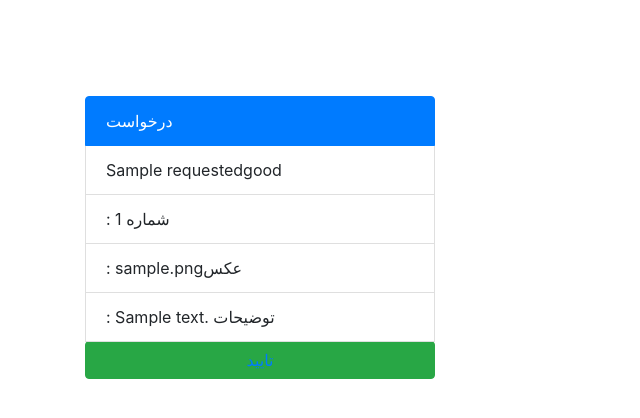
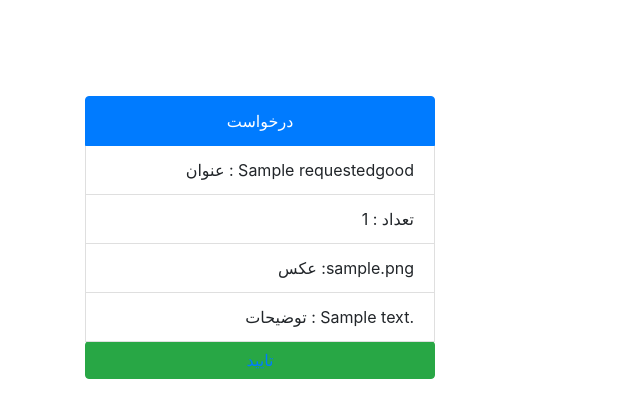
Before and after one commit to CarenZarin/DallalKosh, a Django app: template DallalKosh/app/templates/requestedgoodlist.html in a window 1280 px wide. Shown: the top 418 px of the page, without its empty margins (0-640 px from the left). Run offline with Django 3.2, Linux system fonts and the light colour scheme; the template is opened without the code that fills it: values that come from a table or form of the project are taken from there, others are empty; tables that the repository leaves empty hold one stand-in row (values such as "Sample post"); parts of the project's set-up code (start-up, migrations or seed data) failed here and were passed over; some libraries are stand-ins or nearby versions.

Commit message:
editing UIs

```diff
--- a/DallalKosh/accounts/templates/userena/profile_detail.html
+++ b/DallalKosh/accounts/templates/userena/profile_detail.html
@@ -14,8 +14,9 @@
             <li><a href="{% url 'userena_profile_detail' user.username %}">{% trans "مشاهده صفحه کاربری" %}</a></li>
             <li><a href="{% url 'userena_profile_edit' user.username %}">{% trans "ویرایش جزییات " %}</a></li>
             <li><a href="{% url 'userena_password_change' user.username %}">{% trans "تغییر رمز عبور" %}</a></li>
-            <li><a href="{% url 'userena_email_change' user.username %}">{% trans "تغییر آدرس بست الکترونیکی" %}</a></li>
-            <li><a href='/entertobazar' >{% trans "ورود به بازار مجازی!" %}</a></li>
+            <li><a href="{% url 'userena_email_change' user.username %}">{% trans "تغییر آدرس بست الکترونیکی" %}
+            </a></li>
+            <li><a href='' >{% trans "ورود به بازار مجازی!" %}</a></li>
           {% endblock %}
         </ul>
       {% endif %}
--- a/DallalKosh/app/templates/requestedgoodlist.html
+++ b/DallalKosh/app/templates/requestedgoodlist.html
@@ -41,11 +41,11 @@
 <br><br>
   <ul class="list-group">
 
-		  <li class="list-group-item active" dir="bootstrap-rtl">درخواست</li>
-		  <li class="list-group-item" >{{rg.requestedgood_title}} </li>
-		  <li class="list-group-item">: {{rg.requestedgood_number}} شماره  </li>
-		  <li class="list-group-item">:  {{rg.requestedgood_image}}عکس</li>
-		  <li class="list-group-item">: {{rg.requestedgood_description}} توضیحات</li>
+		  <li class="list-group-item active text-center" >درخواست</li>
+		  <li class="list-group-item text-right " >عنوان : {{rg.requestedgood_title}} </li>
+		  <li class="list-group-item text-right">تعداد : {{rg.requestedgood_number}} </li>
+		  <li class="list-group-item text-right">عکس :{{rg.requestedgood_image}}</li>
+		  <li class="list-group-item text-right">توضیحات : {{rg.requestedgood_description}} </li>
 		  <!-- <button type="button" class="btn btn-success">تایید</button> -->
 		      <button  class="btn btn-success"><a  href="/provider/offer/?id={{rg.pk}}">تایید</a></button>
 
```
Also changed, not shown: 2 other files.
